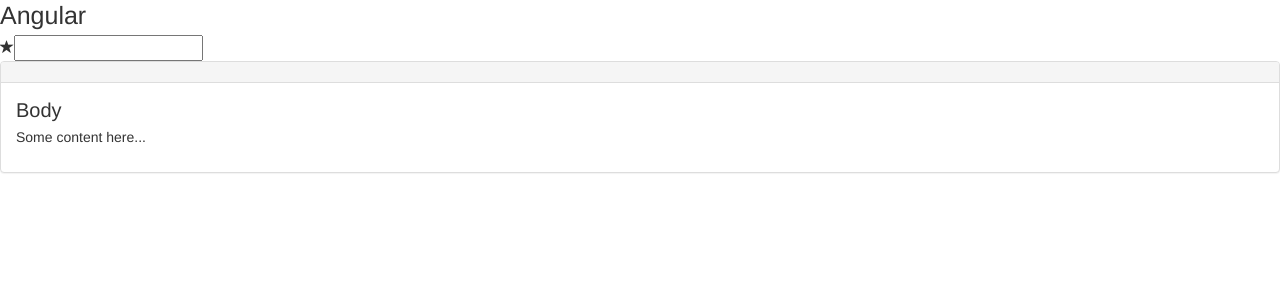
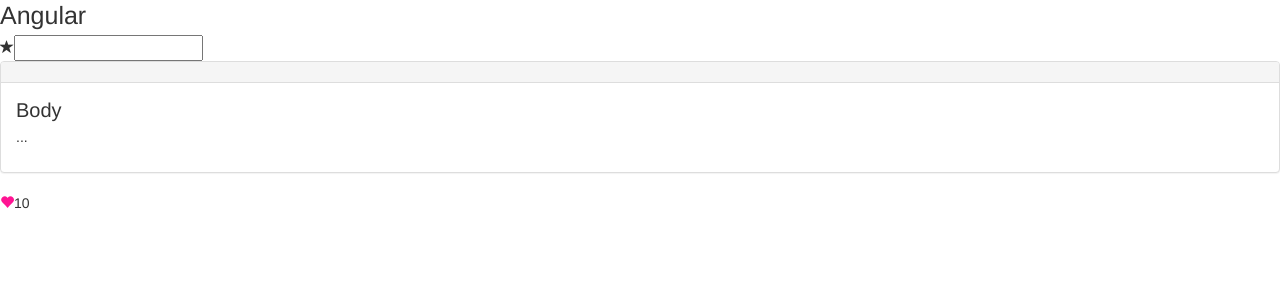
Before and after one commit to Amr1tpal/Angular-First-Project, an Angular app: page / in a window 1280 px wide. Shown: the top 300 px of the page. Built offline with nearby package versions, Linux system fonts and the light colour scheme.

Commit message:
Added Likes component with likes count

```diff
--- a/src/app/app.component.html
+++ b/src/app/app.component.html
@@ -13,5 +13,10 @@
 <div class="heading">Heading</div>
 <div class="body">
 <h2>Body</h2>
-<p>Some content here...</p></div>
+<p>...</p></div>
 </app-panel>
+
+<app-like
+    [likesCount]="tweet.likesCount"
+    [isActive]="tweet.isLiked"
+></app-like>
--- a/src/app/app.component.ts
+++ b/src/app/app.component.ts
@@ -8,6 +8,13 @@
 })
 
 export class AppComponent {
+
+  tweet = {
+    body:'...',
+    likesCount:10,
+    isLiked:true
+  }
+
   post = {
     title:"Title",
     isFavorite:false
--- a/src/app/app.module.ts
+++ b/src/app/app.module.ts
@@ -9,6 +9,7 @@
 import { FormsModule } from '@angular/forms';
 import { TitleCasePipe } from './title-case.pipe';
 import { PanelComponent } from './panel/panel.component';
+import { LikeComponent } from './like/like.component';
 
 
 
@@ -18,7 +19,8 @@
     ProductsComponent,
     FavoriteComponent,
     TitleCasePipe,
-    PanelComponent
+    PanelComponent,
+    LikeComponent
 
   ],
   imports: [
--- /dev/null
+++ b/src/app/like/like.component.css
@@ -0,0 +1,8 @@
+.glyphicon{
+    color:#ccc;
+    cursor: pointer;
+}
+
+.highlighted{
+    color: deeppink;
+}
--- /dev/null
+++ b/src/app/like/like.component.html
@@ -0,0 +1,6 @@
+<span class="glyphicon glyphicon-heart"
+[class.highlighted]="isActive"
+(click)="onClick()">
+</span>
+
+<span>{{ likesCount }}</span>
--- /dev/null
+++ b/src/app/like/like.component.ts
@@ -0,0 +1,18 @@
+import { Component, OnInit, Input } from '@angular/core';
+
+@Component({
+  selector: 'app-like',
+  templateUrl: './like.component.html',
+  styleUrls: ['./like.component.css']
+})
+export class LikeComponent{
+
+  @Input('likesCount') likesCount:number;
+  @Input('isActive') isActive:boolean;
+
+  onClick(){
+    this.likesCount+=(this.isActive) ? -1 : 1;
+    this.isActive=!this.isActive;
+  }
+
+}
```
Also changed, not shown: 1 other file (tests, documents, lock files or other folders).
